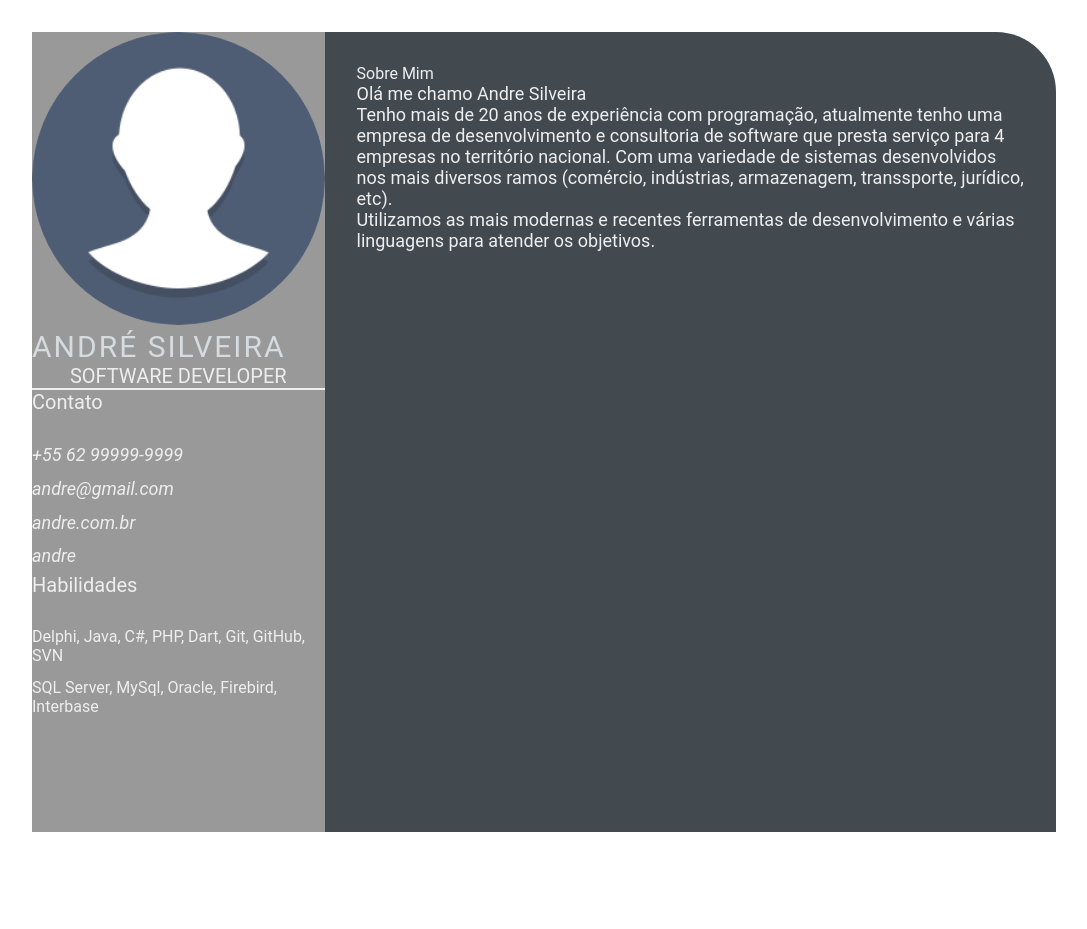
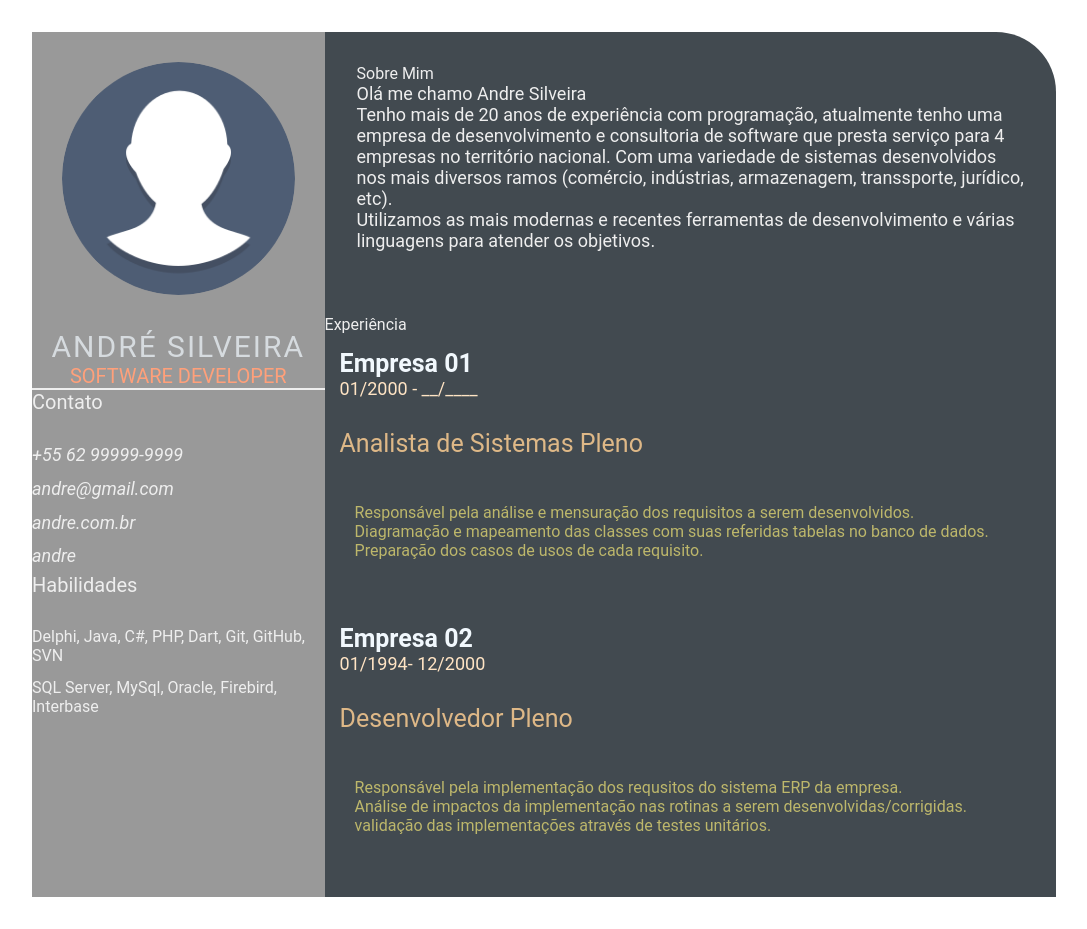
Before and after one commit to Andre-aLuis/jornada-dev.github.io, a plain HTML site: page index.html in a window 1280 px wide. Shown: the whole page, without its empty margins (96-1183 px from the left). Before the commit the page ends 864 px from the top, so only its background shows below. Drawn offline with Linux system fonts and the light colour scheme.

Commit message:
feature: add-styles-curriculum

```diff
--- a/index.html
+++ b/index.html
@@ -1,4 +1,3 @@
-
 <!DOCTYPE html>
 <html lang="pt-br">
 <head>
@@ -48,6 +47,34 @@
                     </p>
                 </section>
             </div>
+            <section class="experience gap">
+                <div class="right-title">Experiência</div>
+                <div class="experience-contents">
+                    <div class="exp-left">
+                        <p class="exp-company-name">Empresa 01</p>
+                        <p class="exp-time-period">01/2000 - __/____</p>
+                    </div>
+                </div>
+                <div class="exp-right">
+                    <p class="exp-position"> Analista de Sistemas Pleno</p>
+                    <p class="exp-desc"> Responsável pela análise e mensuração dos requisitos a serem desenvolvidos.<br>
+                    Diagramação e mapeamento das classes com suas referidas tabelas no banco de dados.<br>
+                    Preparação dos casos de usos de cada requisito.</p>
+                </div>
+                <br>
+                <div class="experience-contents">
+                    <div class="exp-left">
+                        <p class="exp-company-name">Empresa 02</p>
+                        <p class="exp-time-period">01/1994- 12/2000</p>
+                    </div>
+                </div>
+                <div class="exp-right">
+                    <p class="exp-position"> Desenvolvedor Pleno</p>
+                    <p class="exp-desc"> Responsável pela implementação dos requsitos do sistema ERP da empresa.<br>
+                    Análise de impactos da implementação nas rotinas a serem desenvolvidas/corrigidas.<br>
+                    validação das implementações através de testes unitários.</p>
+                </div>
+            </section>
         </section>
     </main>
 </body>
--- a/style.css
+++ b/style.css
@@ -34,11 +34,13 @@
 .profile {
     width: 100%;
     border-bottom: 2px solid #eeeeee;
+
 }
 
 .profile .profile-image {
     width: 100%;
     border-radius: 100%;
+    padding: 30px;
 }
 
 .name {
@@ -46,6 +48,7 @@
     font-size: 30px;
     letter-spacing: 2px;
     text-transform: uppercase;
+    text-align: center;
 }
 
 .profession {
@@ -53,6 +56,7 @@
     font-size: 20px;
     text-transform: uppercase;
     text-align: center;
+    color: lightsalmon;
 }
 
 /* .contact-info { border-bottom: 2px solid #1B2631; } */
@@ -101,3 +105,45 @@
     font-size: 18px;
     color: #eeeeee;
 }
+
+.experience-contents,
+.education-contents,
+.awards-contents {
+    display: grid;
+    grid-template-columns: repeat(2, 1fr);
+    padding-bottom: 2rem;
+    color: #F1F8FD;
+    padding: 15px;
+}
+
+.exp-company-name,
+.education-school-name,
+.awards-company-name {
+    font-size: 25px;
+    font-weight: bold;
+}
+
+.exp-time-period,
+.educationp-time-period,
+.awards-time-period {
+    font-size: 18px;
+    color: bisque;
+}
+
+.exp-position,
+.education-subject,
+.awards-name {
+    font-size: 25px;
+    color: burlywood;
+    padding: 15px;
+}
+
+.exp-desc,
+.education-desc,
+.awards-desc {
+    font-size: 16px;
+    padding-left: 5px;
+    color: darkkhaki;
+    padding: 30px;
+
+}
```
Also changed, not shown: 1 other file.
